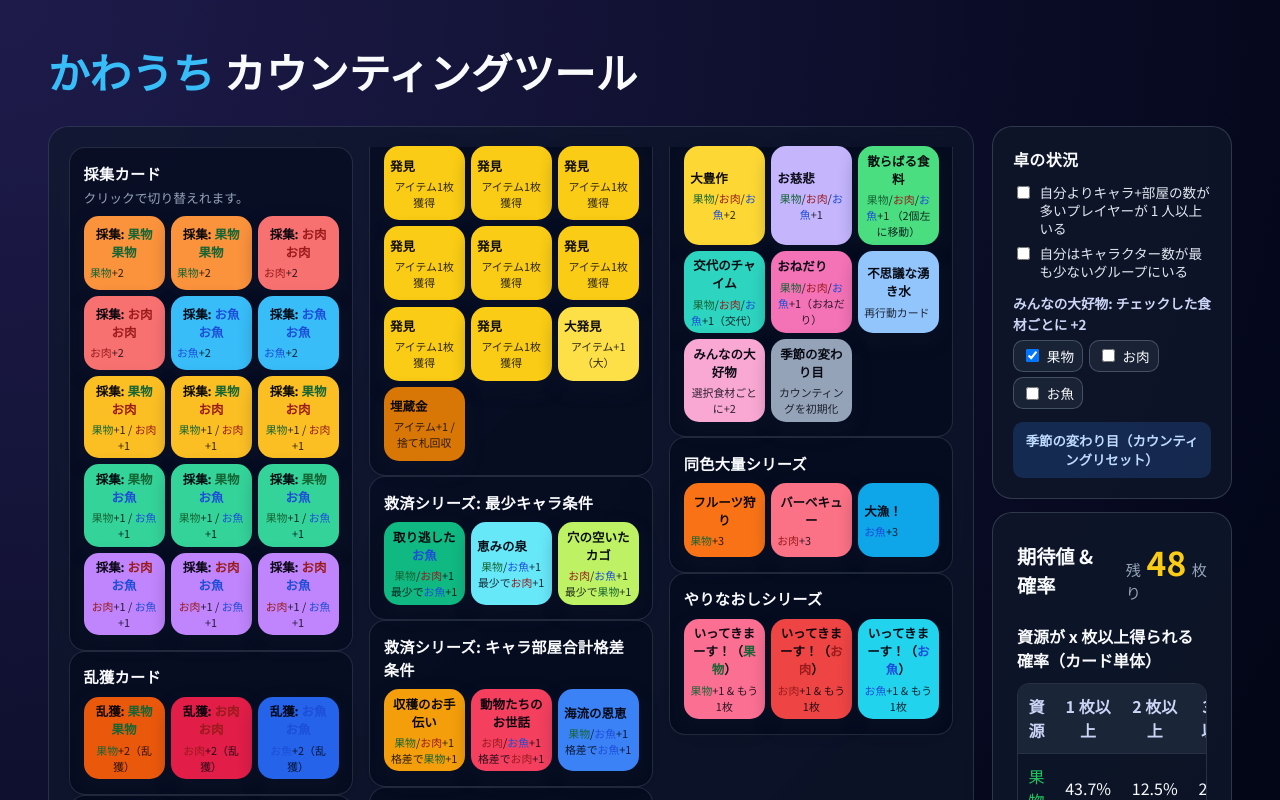
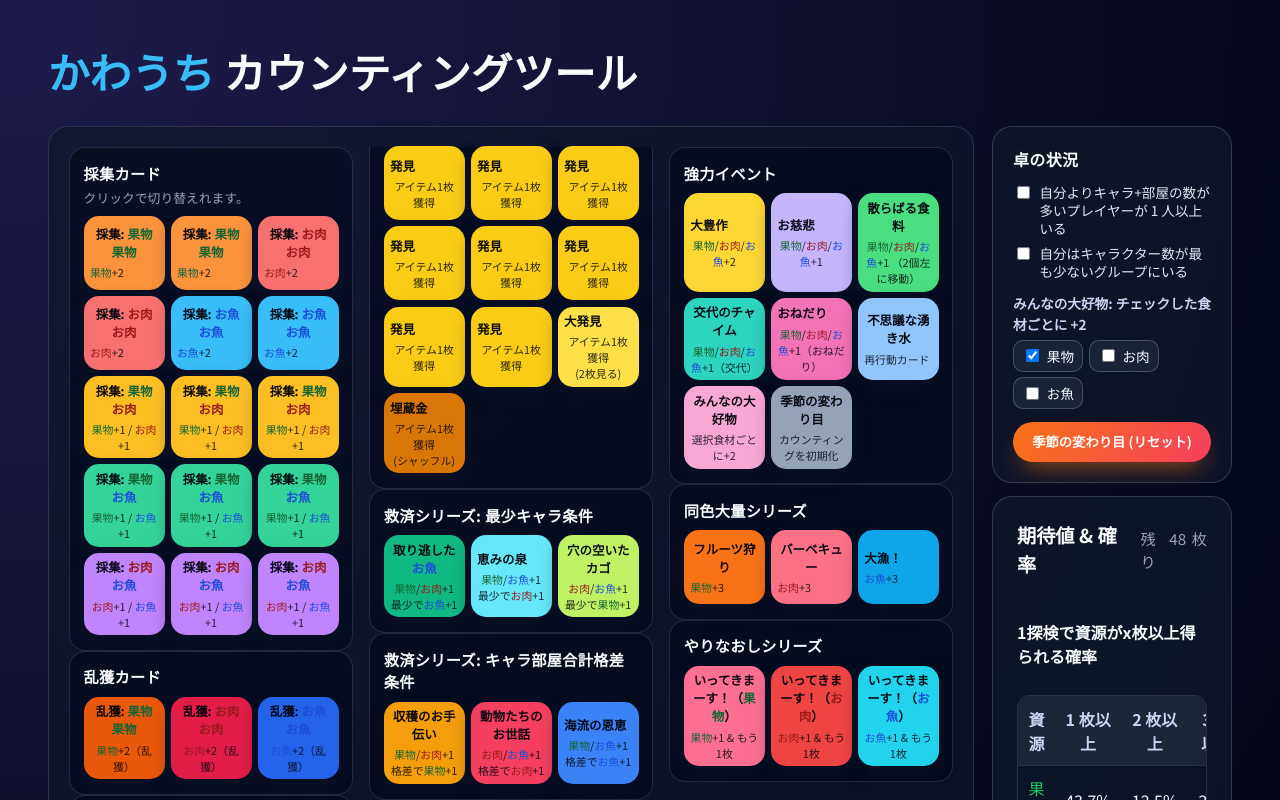
Before and after one commit to pikachu0310/kawauchi-counting-tool, a React (Vite) app: page / in a window 1280 px wide. Shown: the top 800 px of the page. Built offline with nearby package versions, Linux system fonts and the light colour scheme.

Commit message:
chore: tighten side panel UI

```diff
--- a/src/App.module.css
+++ b/src/App.module.css
@@ -44,7 +44,7 @@
   display: flex;
   flex-direction: column;
   gap: 0.85rem;
-  max-width: 360px;
+  max-width: 420px;
   width: 100%;
   margin-left: auto;
 }
--- a/src/components/ConditionPanel.module.css
+++ b/src/components/ConditionPanel.module.css
@@ -59,16 +59,16 @@
 
 .resetButton {
   border: none;
-  border-radius: 10px;
-  padding: 0.55rem;
-  background: rgba(59, 130, 246, 0.2);
-  color: #bfdbfe;
+  border-radius: 999px;
+  padding: 0.65rem 1rem;
+  background: linear-gradient(120deg, #f97316, #f43f5e);
+  color: #fff;
   font-weight: 600;
   cursor: pointer;
-  transition: background 0.2s ease, transform 0.2s ease;
+  transition: transform 0.2s ease, box-shadow 0.2s ease;
+  box-shadow: 0 12px 24px -10px rgba(249, 115, 22, 0.7);
 }
 
 .resetButton:hover {
-  background: rgba(59, 130, 246, 0.3);
   transform: translateY(-1px);
 }
--- a/src/components/ConditionPanel.tsx
+++ b/src/components/ConditionPanel.tsx
@@ -66,7 +66,7 @@ export const ConditionPanel = ({ conditions, onChange, onReset }: ConditionPanel
         </div>
       </div>
       <button type="button" className={styles.resetButton} onClick={onReset}>
-        季節の変わり目（カウンティングリセット）
+        季節の変わり目 (リセット)
       </button>
     </section>
   );
--- a/src/components/StatsPanel.module.css
+++ b/src/components/StatsPanel.module.css
@@ -26,11 +26,6 @@
   gap: 0.35rem;
   color: #94a3b8;
   font-size: 0.95rem;
-}
-
-.remaining strong {
-  font-size: 2.1rem;
-  color: #facc15;
 }
 
 .warning {
--- a/src/components/StatsPanel.tsx
+++ b/src/components/StatsPanel.tsx
@@ -33,7 +33,7 @@ export const StatsPanel = ({ stats }: StatsPanelProps) => {
         <h2>期待値 &amp; 確率</h2>
         <div className={styles.remaining}>
           <span>残り</span>
-          <strong>{stats.totalCards}</strong>
+          <span>{stats.totalCards}</span>
           <span>枚</span>
         </div>
       </div>
@@ -41,7 +41,7 @@ export const StatsPanel = ({ stats }: StatsPanelProps) => {
         <p className={styles.warning}>デッキが空です。季節の変わり目でリセットしてください。</p>
       )}
       <div className={styles.statGroup}>
-        <h3>資源が x 枚以上得られる確率（カード単体）</h3>
+        <h4>1探検で資源がx枚以上得られる確率</h4>
         <div className={styles.tableWrap}>
           <table>
             <thead>
--- a/src/data/cardDefinitions.ts
+++ b/src/data/cardDefinitions.ts
@@ -161,7 +161,7 @@ export const cardDefinitions: CardDefinition[] = [
     imagePath: "/cards/big_find.png",
     groupId: "item_discovery",
     color: "#fde047",
-    shortDescription: "アイテム+1（大）",
+    shortDescription: "アイテム1枚獲得　　　　(2枚見る)",
   },
   {
     id: "buried_treasure",
@@ -172,7 +172,7 @@ export const cardDefinitions: CardDefinition[] = [
     imagePath: "/cards/buried_treasure.png",
     groupId: "item_discovery",
     color: "#d97706",
-    shortDescription: "アイテム+1 / 捨て札回収",
+    shortDescription: "アイテム1枚獲得　　　　(シャッフル)",
   },
   {
     id: "fruit_hunt",
```
